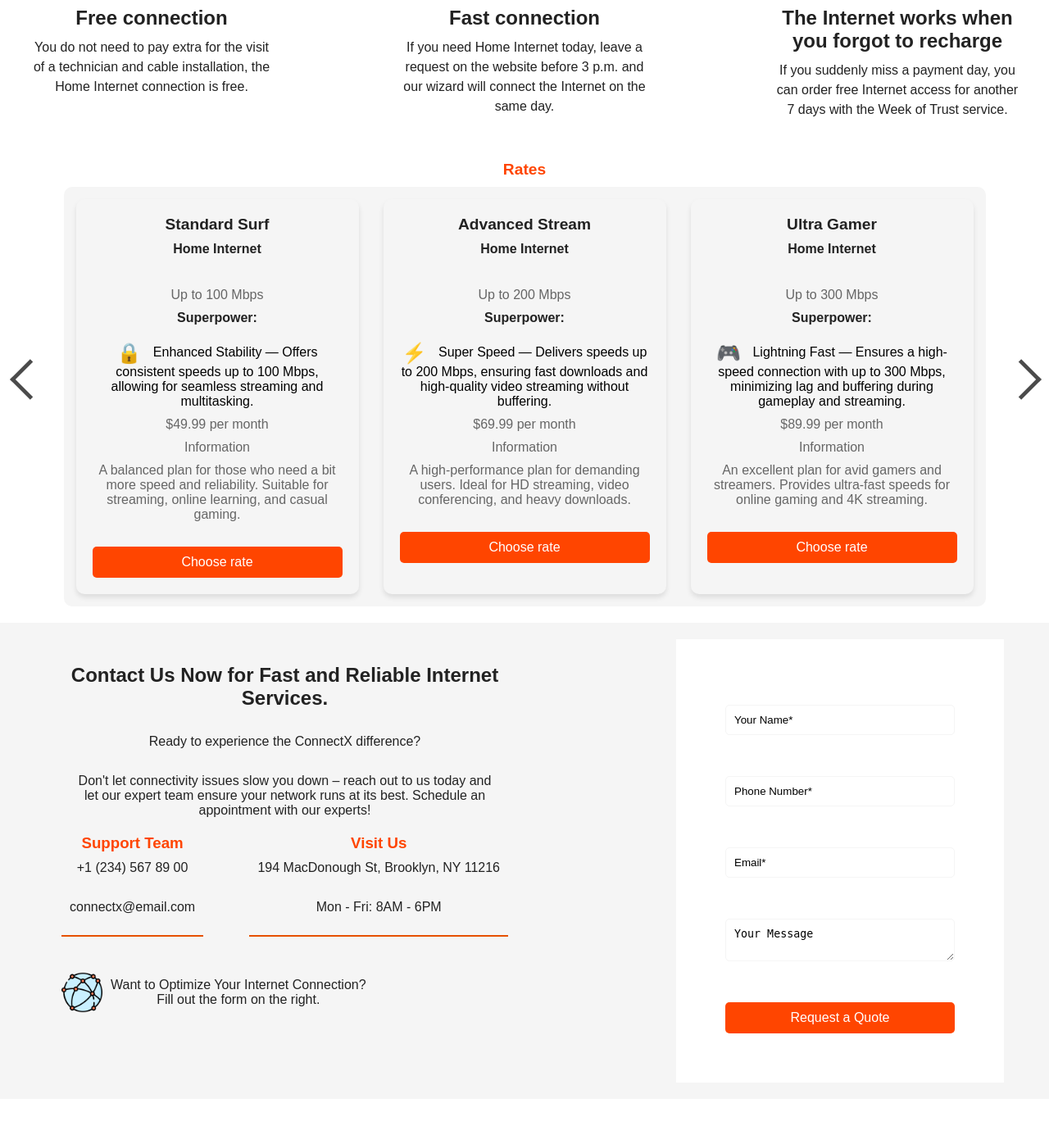
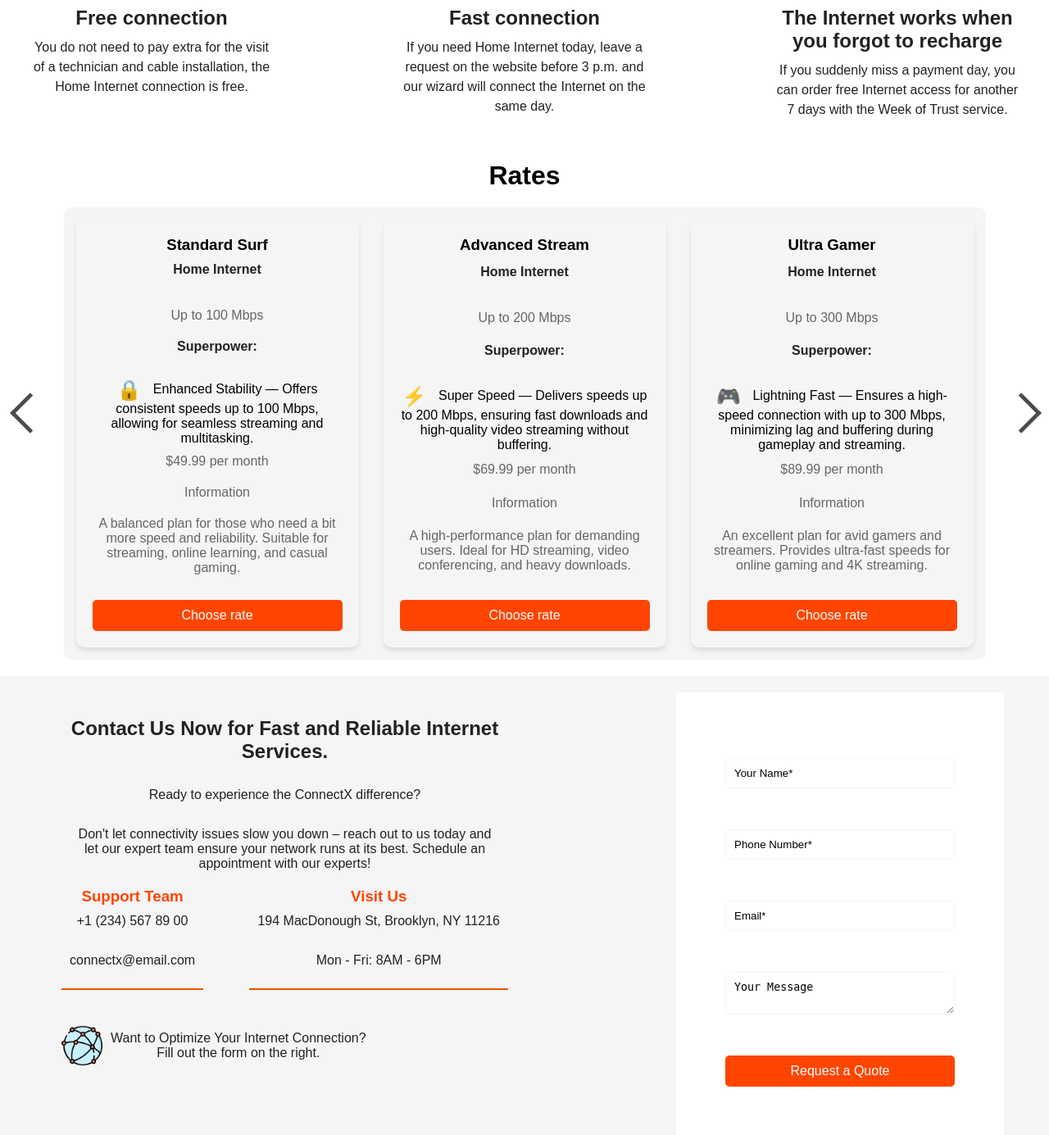
Before and after one commit to Massonus/ConnectX, a Flask app: page /rate/ in a window 1280 px wide. Shown: the part 568-1953 px from the top of the page at 82% size. Run offline with Flask 3, Linux system fonts and the light colour scheme; parts of the project's set-up code (start-up, migrations or seed data) failed here and were passed over; some libraries are stand-ins or nearby versions.

Commit message:
full update rates carousel and promo

```diff
--- a/application/static/css/rates/rates.css
+++ b/application/static/css/rates/rates.css
@@ -27,6 +27,9 @@
     text-align: center;
     transition: transform 0.3s ease, box-shadow 0.3s ease;
     height: 100%;
+    display: flex;
+    flex-direction: column;
+    justify-content: space-between;
 }
 
 .tariff-card:hover {
@@ -61,7 +64,7 @@
     text-align: center;
 }
 
-.promo-section h2 {
+.promo-section h2, .rates-section h2 {
     font-size: 2em;
     margin-bottom: 20px;
 }
@@ -69,10 +72,11 @@
 .promo-details {
     display: flex;
     justify-content: space-between;
+    align-content: center;
     flex-wrap: wrap;
     max-width: 1400px;
     padding: 0 5px;
-    margin: 0 auto;
+    margin: auto;
 }
 
 .promo-item {
@@ -104,12 +108,6 @@
     font-family: 'Poppins', sans-serif;
     padding: 0 15px;
     position: relative;
-}
-
-.rates-section h2 {
-    font-size: 1.2em;
-    margin-bottom: 10px;
-    color: var(--text-color);
 }
 
 .rates-section strong {
@@ -236,6 +234,12 @@
     }
 }
 
+@media (max-width: 455px) {
+    .promo-details {
+        flex-direction: column;
+    }
+}
+
 .dark-theme #rates-prev,
 .dark-theme #rates-next {
     filter: invert(100%);
--- a/application/templates/rates/rates.html
+++ b/application/templates/rates/rates.html
@@ -23,22 +23,17 @@
             <div class="promo-item">
                 <img src="{{ url_for('static', filename='img/rates-icons/wallet_icon.png') }}" alt="Wallet Icon">
                 <h3>Free connection</h3>
-                <p>You do not need to pay extra for the visit of a technician and cable installation, the Home Internet
-                    connection is free.</p>
+                <p>You do not need to pay extra for the visit of a technician and cable installation, the Home Internet connection is free.</p>
             </div>
             <div class="promo-item">
                 <img src="{{ url_for('static', filename='img/rates-icons/ethernet_on_icon.png') }}" alt="Network Icon">
                 <h3>Fast connection</h3>
-                <p>If you need Home Internet today, leave a request on the website before 3 p.m. and our wizard will
-                    connect
-                    the Internet on the same day.</p>
+                <p>If you need Home Internet today, leave a request on the website before 3 p.m. and our wizard will connect the Internet on the same day.</p>
             </div>
             <div class="promo-item">
                 <img src="{{ url_for('static', filename='img/rates-icons/calendar_icon.png') }}" alt="Calendar Icon">
                 <h3>The Internet works when you forgot to recharge</h3>
-                <p>If you suddenly miss a payment day, you can order free Internet access for another 7 days with the
-                    Week
-                    of Trust service.</p>
+                <p>If you suddenly miss a payment day, you can order free Internet access for another 7 days with the Week of Trust service.</p>
             </div>
         </div>
     </div>
@@ -48,14 +43,14 @@
     {% endif %}
 
     <div id="rates-block" class="rates-section">
-        <h3 class="center-block-title">Rates</h3>
+        <h2>Rates</h2>
         <div class="carousel-wrapper">
             <div id="rates-carousel-container" class="limited-width">
                 <ul id="rates-carousel" class="animate">
                     {% for rate in rates %}
                         <li class="slide rate-item">
                             <div class="tariff-card">
-                                <h2>{{ rate.name }}</h2>
+                                <h3>{{ rate.name }}</h3>
                                 <p><strong>Home Internet</strong><br>Up to {{ rate.speed }} Mbps</p>
                                 <p><strong>Superpower:</strong></p>
                                 <div class="superpower-description">
@@ -74,21 +69,16 @@
                                 <p class="price">${{ rate.price }} per month</p>
                                 <p class="condition">Information</p>
                                 <p class="description">{{ rate.description }}</p>
-                                <button class="rates-button"><a
-                                        href="{{ url_for('rate.show_rate_by_id', rate_id=rate.id) }}">Choose
-                                    rate</a></button>
+                                <button class="rates-button"><a href="{{ url_for('rate.show_rate_by_id', rate_id=rate.id) }}">Choose rate</a></button>
                             </div>
                         </li>
                     {% endfor %}
                 </ul>
             </div>
             <div id="rates-controls">
-            <span id="rates-prev" class="carousel-control"><img
-                    src="{{ url_for('static', filename='img/carousel-prev.png') }}" alt="Previous"></span>
-                <span id="rates-next" class="carousel-control"><img
-                        src="{{ url_for('static', filename='img/carousel-next.png') }}" alt="Next"></span>
+            <span id="rates-prev" class="carousel-control"><img src="{{ url_for('static', filename='img/carousel-prev.png') }}" alt="Previous"></span>
+                <span id="rates-next" class="carousel-control"><img src="{{ url_for('static', filename='img/carousel-next.png') }}" alt="Next"></span>
             </div>
         </div>
     </div>
-
 {% endblock %}
```
